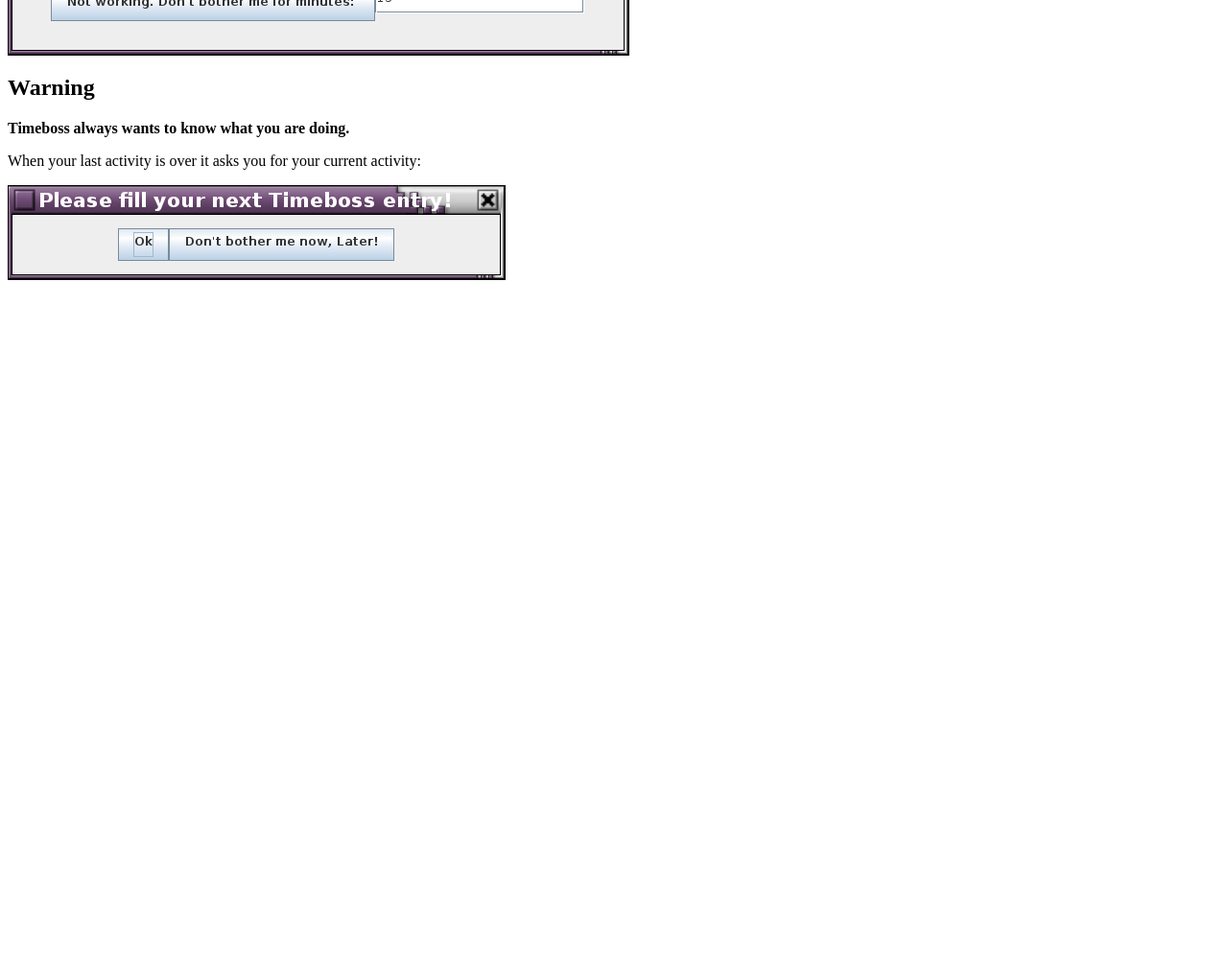
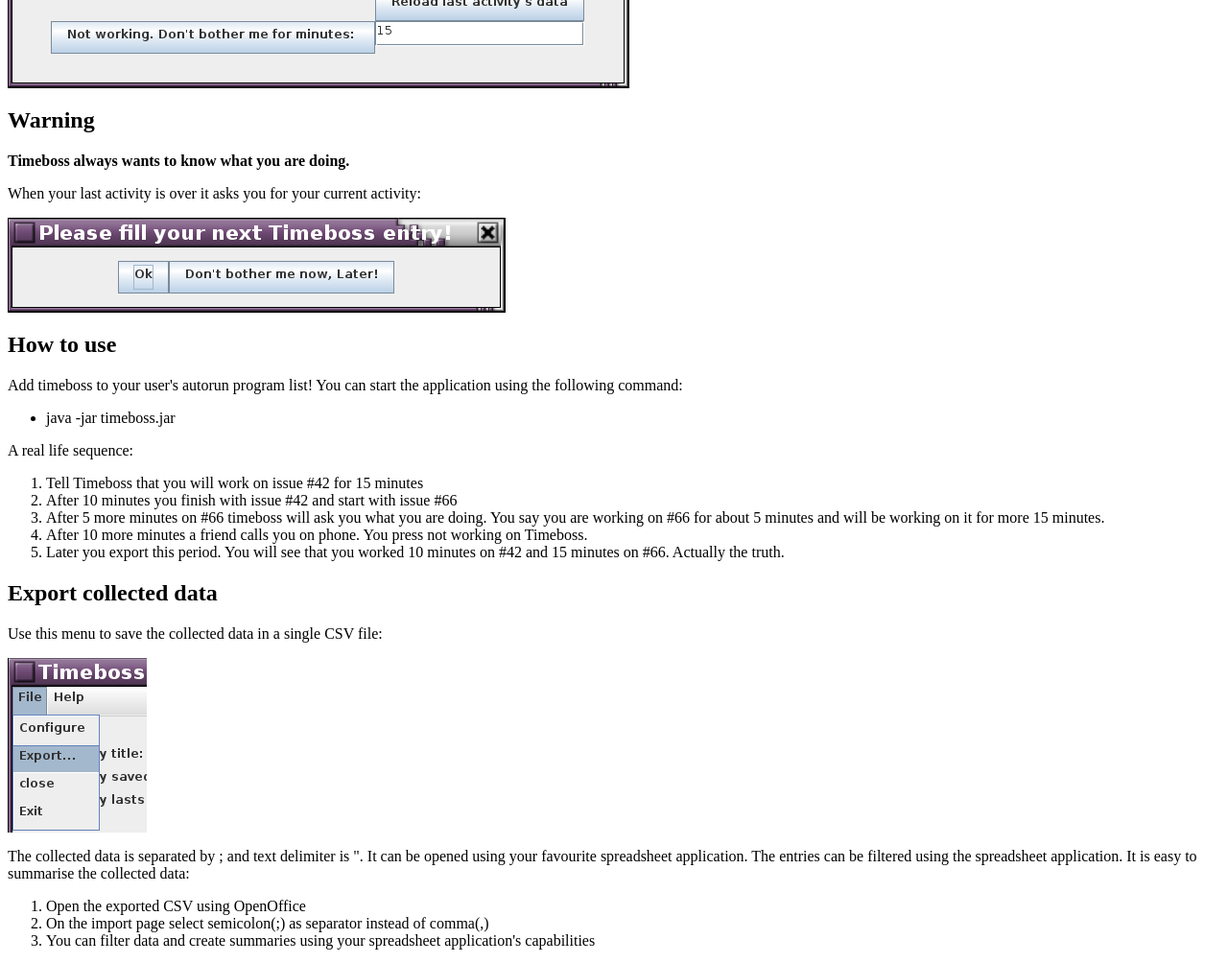
Before and after one commit to richardneish/timeboss-ng, a plain HTML site: page hu.schmidtsoft.timeboss.core/web/index.html in a window 1280 px wide. Shown: the part 1233-2237 px from the top of the page at 96% size. Before the commit the page ends 1533 px from the top, so only its background shows below. Drawn offline with Linux system fonts and the light colour scheme.

Commit message:
Add summary of export feature to web page

```diff
--- a/hu.schmidtsoft.timeboss.core/web/index.html
+++ b/hu.schmidtsoft.timeboss.core/web/index.html
@@ -9,7 +9,8 @@
 <p>Timeboss is standalone desktop application that always asks you what and how long will you be doing. When the time is spent it asks again. All activity is logged to xml files so you will have genuine timesheet of your time facing your computer. There is an exporter that exports your activity to CSV table.</p>
 <p>Timeboss is written in Java and should work on all platforms that are supported by Java 6.</p>
 <p>Timeboss is free software hosted on <a href="https://sourceforge.net/projects/timeboss/">Sourceforge</a>.</p>
-<p>You can <a href="https://sourceforge.net/project/showfiles.php?group_id=248639">download</a> and use Timeboss in less then five minutes!</p>
+<p>Timeboss handles the <a href="https://bugs.edge.launchpad.net/ubuntu/+source/linux/+bug/317781/comments/45">Ext-4 data loss problem</a> fine by design :-)</p>
+<p>You can <a href="https://sourceforge.net/project/showfiles.php?group_id=248639">download</a> and use Timeboss in less than five minutes!</p>
 <h2>Timeboss is sitting on your system tray</h2>
 <p><strong>Timeboss always wants to know what you are doing.</strong></p>
 <p>So it is sitting on your system tray and keeps an eye on you:</p>
@@ -28,5 +29,28 @@
 <p><strong>Timeboss always wants to know what you are doing.</strong></p>
 <p>When your last activity is over it asks you for your current activity:</p>
 <img src="timeboss-warning.png"/>
+<h2>How to use</h2>
+<p>Add timeboss to your user's autorun program list! You can start the application using the following command:</p>
+<ul>
+	<li>java -jar timeboss.jar</li>
+</ul>
+A real life sequence:
+<ol>
+	<li>Tell Timeboss that you will work on issue #42 for 15 minutes</li>
+	<li>After 10 minutes you finish with issue #42 and start with issue #66</li>
+	<li>After 5 more minutes on #66 timeboss will ask you what you are doing. You say you are working on #66 for about 5 minutes and will be working on it for more 15 minutes.</li>
+	<li>After 10 more minutes a friend calls you on phone. You press not working on Timeboss.</li>
+	<li>Later you export this period. You will see that you worked 10 minutes on #42 and 15 minutes on #66. Actually the truth.</li>
+</ol>
+<h2>Export collected data</h2>
+<p>Use this menu to save the collected data in a single CSV file:</p>
+<img src="timeboss-export.png"/>
+<p>The collected data is separated by ; and text delimiter is ". It can be opened using your favourite spreadsheet application. The entries can be filtered using the spreadsheet application. It is easy to summarise the collected data:</p>
+<ol>
+	<li>Open the exported CSV using OpenOffice</li>
+	<li>On the import page select semicolon(;) as separator instead of comma(,)</li>
+	<li>You can filter data and create summaries using your spreadsheet application's capabilities</li>
+</ol>
+<img src="timeboss-sum.png"/>
 </body>
 </html>
```
Also changed, not shown: hu.schmidtsoft.timeboss.core/web/timeboss-export.png (added), hu.schmidtsoft.timeboss.core/web/timeboss-sum.png (added).
